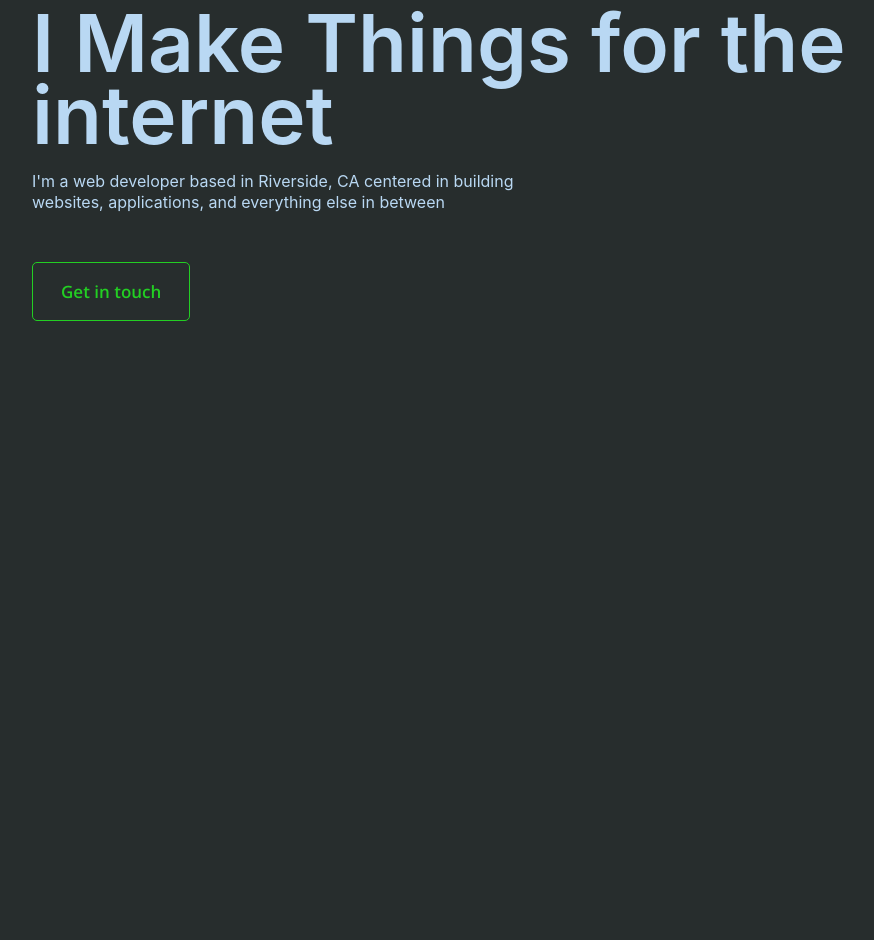
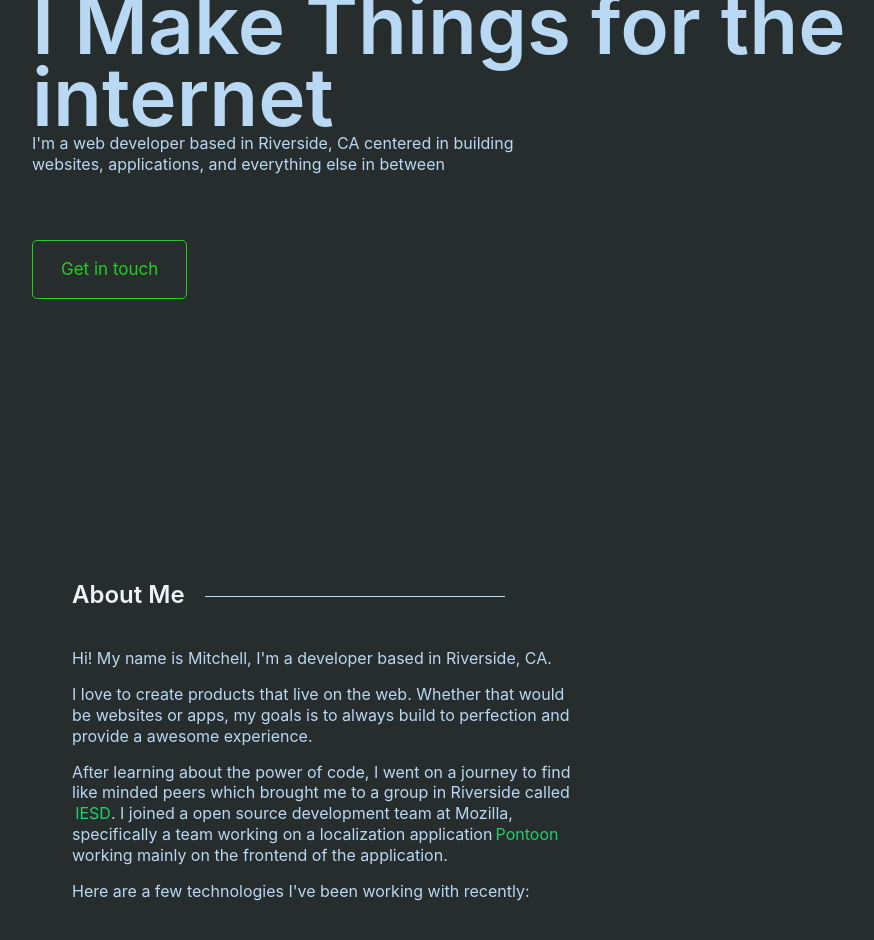
Before and after one commit to Mitch4sho/MitchellPortfolio, a React (Create React App) app: page / in a window 1280 px wide. Shown: the part 500-1440 px from the top of the page, without its empty margins (118-992 px from the left). Before the commit the page ends 1292 px from the top, so only its background shows below. Built offline with nearby package versions, Linux system fonts and the light colour scheme.

Commit message:
added in a about me section and done with the bio need to add in a technioigles section

```diff
--- /dev/null
+++ b/src/About.css
@@ -0,0 +1,33 @@
+.aboutMeHeading{
+    display: flex;
+    align-items: center;
+    position: relative;
+    margin: 10px 0px 40px;
+    width: 100%;
+    font-size: clamp(26px, 5vw);
+    white-space: nowrap;
+}
+.aboutMeHeading::after{
+    content: "";
+    display: block;
+    background-color: #B9D8F3;
+    position: relative;
+    top: 1px;
+    width: 300px;
+    height: 1px;
+    margin-left: 20px;
+}
+.inner{
+    display: grid;
+}
+p{
+    margin: 0px 0px 15px;
+}
+p > a{
+    display: inline-block;
+    text-decoration: none;
+    position: relative;
+    cursor: pointer;
+    color: #23CE6B;
+    margin-left: 0.2em;
+}
--- a/src/About.js
+++ b/src/About.js
@@ -1,9 +1,31 @@
 import React from "react"
-
+import "./About.css";
 function AboutMe(props) {
   return (
     <div>
-      <h1>About Me</h1>
+      <h2 className = "aboutMeHeading">About Me</h2>
+      <div className = "inner">
+        <div className = "aboutMeSection">
+          <div>
+            <p>Hi! My name is Mitchell, I'm a developer based in Riverside, CA.</p>
+            <p>
+            I love to create products that live on the web. Whether
+            that would be websites or apps, my goals is to always build to perfection
+            and provide a awesome experience.
+            </p>
+            <p>
+              After learning about the power of code, I went on a journey to find
+              like minded peers which brought me to a group in Riverside called
+              <a href = "https://www.iesd.com/" target ="_blank"> IESD</a>.
+              I joined a open source development team at Mozilla, specifically a
+              team working on a localization application
+              <a href = "" target = "_blank"> Pontoon</a>
+              working mainly on the frontend of the application.
+            </p>
+            <p>Here are a few technologies I've been working with recently:</p>
+          </div>
+        </div>
+      </div>
     </div>
   )
 }
--- a/src/App.css
+++ b/src/App.css
@@ -31,7 +31,7 @@ li {
   margin: 0px 5px;
   position: relative;
 }
-a {
+li > a {
   padding:10px;
   display: inline-block;
   text-decoration: none;
@@ -41,7 +41,7 @@ a {
   color:#EDF5FC;
   font-family: 'Open Sans', sans-serif;
 }
-a:hover {
+li > a:hover {
   color: #23ce23;
 }
 .resumeButton {
@@ -67,7 +67,7 @@ h1, h2, h3, h4, h5, h6 {
   color: #EDF5FC;
   line-height: 1.1;
 }
-/* main content */
+/* Hero content */
 main {
   padding: 0px 150px;
   max-width: 1600px;
@@ -119,3 +119,9 @@ p{
   background:#23ce2325;
   color: #52E28E;
 }
+/* about Me section in the main section of the css is located in the About.css */
+.aboutMe{
+  max-width: 900px;
+  padding: 0px 150px;
+  min-height: 100vh;
+}
--- a/src/App.js
+++ b/src/App.js
@@ -22,7 +22,7 @@ function App(){
 
         <header>
           <nav className = "navigation">
-            <div><Link className = "logo">Mitchell Oliver</Link></div>
+            <div className = "logo">Mitchell Oliver</div>
             <div className = "navigationSub">
               <ol>
                 <li><Link to ="/" className="item">About</Link></li>
@@ -50,8 +50,8 @@ function App(){
               <a href ="mailto:MitchellOliver1991@gmail.com" className = "emailLink">Get in touch</a>
             </section>
           </main>
-          <section>
-
+          <section className = "aboutMe">
+            <AboutMe />
           </section>
         </div>
       </Router>
```
Also changed, not shown: src/logo.svg (deleted), 1 other file (tests, documents, lock files or other folders).
